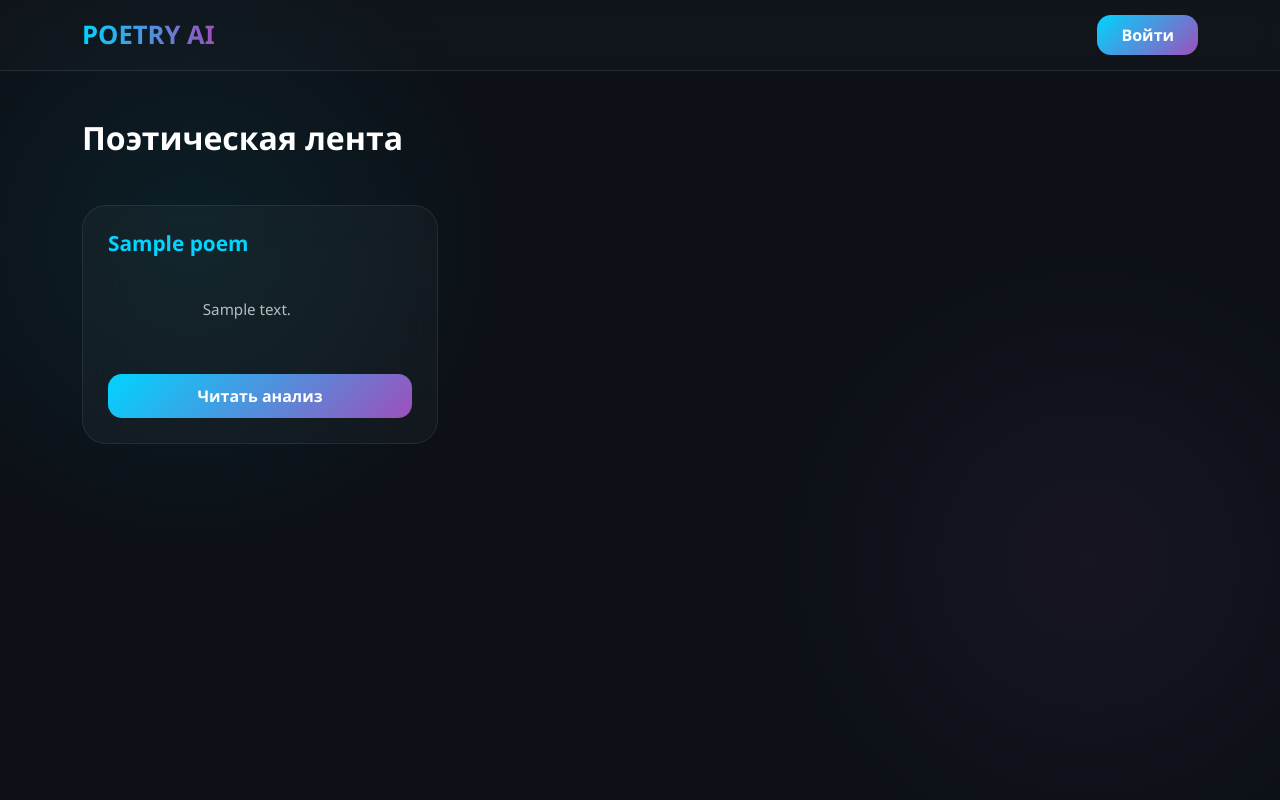
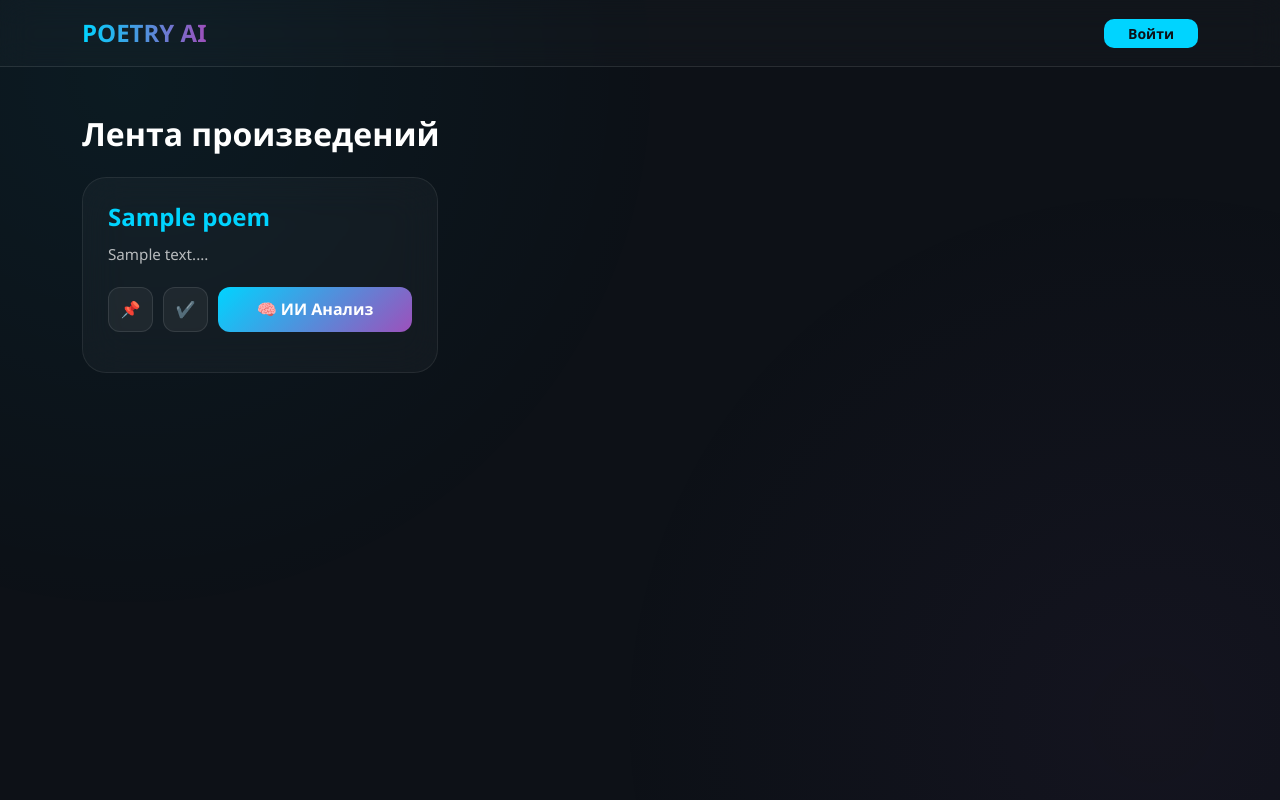
Before and after one commit to zynqff/ssalfatest, a FastAPI app: template templates/index.html in a window 1280 px wide. Run offline with FastAPI, Linux system fonts and the light colour scheme; the template is opened without the code that fills it: most values are stand-ins (such as "Sample title", 1, 10 or a date in 2020).

Commit message:
Update index.html

```diff
--- a/templates/index.html
+++ b/templates/index.html
@@ -3,13 +3,13 @@
 <head>
     <meta charset="UTF-8">
     <meta name="viewport" content="width=device-width, initial-scale=1.0">
-    <title>Лента | Poetry AI</title>
+    <title>Лента стихов | Poetry AI</title>
     <link href="https://cdn.jsdelivr.net/npm/bootstrap@5.3.0/dist/css/bootstrap.min.css" rel="stylesheet">
     <style>
         :root {
             --accent: #00d4ff;
             --secondary: #9d50bb;
-            --glass-bg: rgba(255, 255, 255, 0.03);
+            --glass: rgba(255, 255, 255, 0.03);
         }
 
         body {
@@ -18,13 +18,15 @@
             font-family: 'Segoe UI', sans-serif;
             min-height: 100vh;
             margin: 0;
-            padding-bottom: 50px;
-            overflow-x: hidden;
         }
 
-        /* Декоративные свечения */
-        .bg-glow-1 { position: fixed; top: -10%; left: -10%; width: 50vw; height: 50vw; background: radial-gradient(circle, rgba(0, 212, 255, 0.07) 0%, transparent 70%); z-index: -1; }
-        .bg-glow-2 { position: fixed; bottom: -10%; right: -10%; width: 50vw; height: 50vw; background: radial-gradient(circle, rgba(157, 80, 187, 0.07) 0%, transparent 70%); z-index: -1; }
+        /* Декоративный фон */
+        .bg-glow {
+            position: fixed; top: 0; left: 0; width: 100%; height: 100%;
+            background: radial-gradient(circle at 10% 10%, rgba(0, 212, 255, 0.05), transparent 40%),
+                        radial-gradient(circle at 90% 90%, rgba(157, 80, 187, 0.05), transparent 40%);
+            z-index: -1;
+        }
 
         /* Навигация */
         .navbar-custom {
@@ -32,9 +34,6 @@
             backdrop-filter: blur(15px);
             border-bottom: 1px solid rgba(255, 255, 255, 0.1);
             padding: 15px 0;
-            position: sticky;
-            top: 0;
-            z-index: 1000;
         }
 
         .brand-text {
@@ -43,173 +42,145 @@
             -webkit-background-clip: text;
             -webkit-text-fill-color: transparent;
             text-decoration: none;
-            font-size: 1.6rem;
+            font-size: 1.5rem;
         }
 
-        /* Карточки стихов */
+        /* Карточки */
         .poem-card {
-            background: var(--glass-bg);
+            background: var(--glass);
             backdrop-filter: blur(20px);
             border: 1px solid rgba(255, 255, 255, 0.08);
             border-radius: 24px;
             padding: 25px;
             height: 100%;
-            transition: 0.4s cubic-bezier(0.175, 0.885, 0.32, 1.275);
+            transition: 0.3s ease;
             display: flex;
             flex-direction: column;
-            position: relative;
         }
 
         .poem-card:hover {
-            transform: translateY(-8px);
+            transform: translateY(-5px);
             border-color: var(--accent);
-            box-shadow: 0 15px 35px rgba(0, 212, 255, 0.15);
+            box-shadow: 0 10px 30px rgba(0, 212, 255, 0.1);
         }
 
         .poem-title {
             color: var(--accent);
             font-weight: 700;
-            margin-bottom: 15px;
-            font-size: 1.3rem;
+            margin-bottom: 10px;
         }
 
         .poem-content {
             font-size: 0.95rem;
             color: rgba(255, 255, 255, 0.7);
-            line-height: 1.7;
-            margin-bottom: 25px;
+            line-height: 1.6;
+            margin-bottom: 20px;
             flex-grow: 1;
-            white-space: pre-wrap; /* Сохраняет переносы строк стиха */
+            white-space: pre-wrap;
         }
 
-        /* Кнопки */
-        .btn-main {
+        /* Кнопки действий */
+        .action-bar {
+            display: flex;
+            gap: 10px;
+            margin-bottom: 15px;
+        }
+
+        .btn-icon {
+            background: rgba(255, 255, 255, 0.05);
+            border: 1px solid rgba(255, 255, 255, 0.1);
+            color: white;
+            border-radius: 12px;
+            width: 45px;
+            height: 45px;
+            display: flex;
+            align-items: center;
+            justify-content: center;
+            transition: 0.3s;
+        }
+
+        .btn-icon:hover {
+            background: rgba(255, 255, 255, 0.1);
+            border-color: var(--accent);
+            color: var(--accent);
+        }
+
+        .btn-ai {
             background: linear-gradient(135deg, var(--accent), var(--secondary));
             border: none;
             color: white;
-            border-radius: 14px;
-            padding: 10px 20px;
+            border-radius: 12px;
+            padding: 10px;
             font-weight: 700;
             text-decoration: none;
+            flex-grow: 1;
             text-align: center;
             transition: 0.3s;
         }
 
-        .btn-main:hover {
+        .btn-ai:hover {
             filter: brightness(1.2);
             color: white;
-            box-shadow: 0 5px 15px rgba(0, 212, 255, 0.3);
         }
 
-        /* Админ-панель на карточке */
-        .admin-controls {
-            margin-top: 15px;
-            padding-top: 15px;
-            border-top: 1px solid rgba(255, 255, 255, 0.1);
-            display: flex;
-            gap: 10px;
+        /* Админ-ссылка */
+        .admin-link {
+            font-size: 0.8rem;
+            color: rgba(255, 255, 255, 0.3);
+            text-decoration: none;
+            text-align: right;
+            display: block;
+            margin-top: 10px;
+            padding-top: 10px;
+            border-top: 1px solid rgba(255, 255, 255, 0.05);
         }
 
-        .btn-outline-admin {
-            border: 1px solid rgba(255, 255, 255, 0.2);
-            color: white;
-            font-size: 0.85rem;
-            border-radius: 10px;
-            padding: 5px 12px;
-            text-decoration: none;
-            transition: 0.3s;
-        }
-
-        .btn-outline-admin:hover {
-            background: rgba(255, 255, 255, 0.1);
-            border-color: var(--accent);
-        }
-
-        .btn-delete:hover {
-            border-color: #ff453a;
-            color: #ff453a;
-        }
-
-        .add-btn-fixed {
-            position: fixed;
-            bottom: 30px;
-            right: 30px;
-            width: 60px;
-            height: 60px;
-            border-radius: 50%;
-            background: linear-gradient(135deg, var(--accent), var(--secondary));
-            color: white;
-            display: flex;
-            align-items: center;
-            justify-content: center;
-            font-size: 2rem;
-            text-decoration: none;
-            box-shadow: 0 10px 25px rgba(0, 0, 0, 0.3);
-            z-index: 1001;
-            transition: 0.3s;
-        }
-
-        .add-btn-fixed:hover {
-            transform: scale(1.1) rotate(90deg);
-            color: white;
-        }
+        .admin-link:hover { color: var(--accent); }
     </style>
 </head>
 <body>
-    <div class="bg-glow-1"></div>
-    <div class="bg-glow-2"></div>
+    <div class="bg-glow"></div>
 
-    <nav class="navbar-custom">
+    <nav class="navbar-custom mb-5">
         <div class="container d-flex justify-content-between align-items-center">
             <a href="/" class="brand-text">POETRY AI</a>
-            <div class="d-flex gap-3 align-items-center">
+            <div>
                 {% if user %}
-                    <a href="/profile" class="text-white text-decoration-none opacity-75">Профиль</a>
-                    <a href="/logout" class="btn btn-sm btn-outline-danger" style="border-radius: 10px;">Выйти</a>
+                    <a href="/profile" class="btn btn-outline-light btn-sm px-3" style="border-radius: 10px;">Профиль</a>
                 {% else %}
-                    <a href="/login" class="btn-main py-2 px-4">Войти</a>
+                    <a href="/login" class="btn btn-primary btn-sm px-4" style="background: var(--accent); border: none; border-radius: 10px; color: #0d1117; font-weight: 700;">Войти</a>
                 {% endif %}
             </div>
         </div>
     </nav>
 
-    <div class="container mt-5">
-        <div class="d-flex justify-content-between align-items-center mb-5">
-            <h2 class="fw-bold m-0">Поэтическая лента</h2>
-        </div>
+    <div class="container">
+        <h2 class="mb-4 fw-bold">Лента произведений</h2>
 
         <div class="row g-4">
             {% for poem in poems %}
             <div class="col-md-6 col-lg-4">
                 <div class="poem-card">
                     <h4 class="poem-title">{{ poem.title }}</h4>
-                    <p class="poem-content">
-                        {{ poem.content[:150] }}{% if poem.content|length > 150 %}...{% endif %}
-                    </p>
+                    <p class="poem-content">{{ poem.content[:150] }}...</p>
 
-                    <a href="/poem/{{ poem.id }}" class="btn-main">Читать анализ</a>
+                    <div class="action-bar">
+                        <button class="btn-icon" title="Закрепить">📌</button>
+                        <button class="btn-icon" title="Прочитано">✔️</button>
+                        <a href="/poem/{{ poem.id }}" class="btn-ai">🧠 ИИ Анализ</a>
+                    </div>
 
                     {% if user and user.is_admin %}
-                    <div class="admin-controls">
-                        <a href="/poem/edit/{{ poem.id }}" class="btn-outline-admin">✏️ Ред.</a>
-                        <a href="/poem/delete/{{ poem.id }}" class="btn-outline-admin btn-delete" onclick="return confirm('Удалить этот стих?')">🗑️ Удалить</a>
-                    </div>
+                    <a href="/admin" class="admin-link">⚙️ Админ-панель</a>
                     {% endif %}
                 </div>
             </div>
             {% else %}
             <div class="col-12 text-center py-5">
-                <div class="poem-card py-5">
-                    <p class="fs-5 opacity-50">В ленте пока нет произведений.</p>
-                </div>
+                <p class="opacity-50">Стихов пока нет. Зайдите в админку, чтобы добавить.</p>
             </div>
             {% endfor %}
         </div>
     </div>
-
-    {% if user and user.is_admin %}
-    <a href="/poem/add" class="add-btn-fixed" title="Добавить стих">+</a>
-    {% endif %}
-
 </body>
 </html>
```
